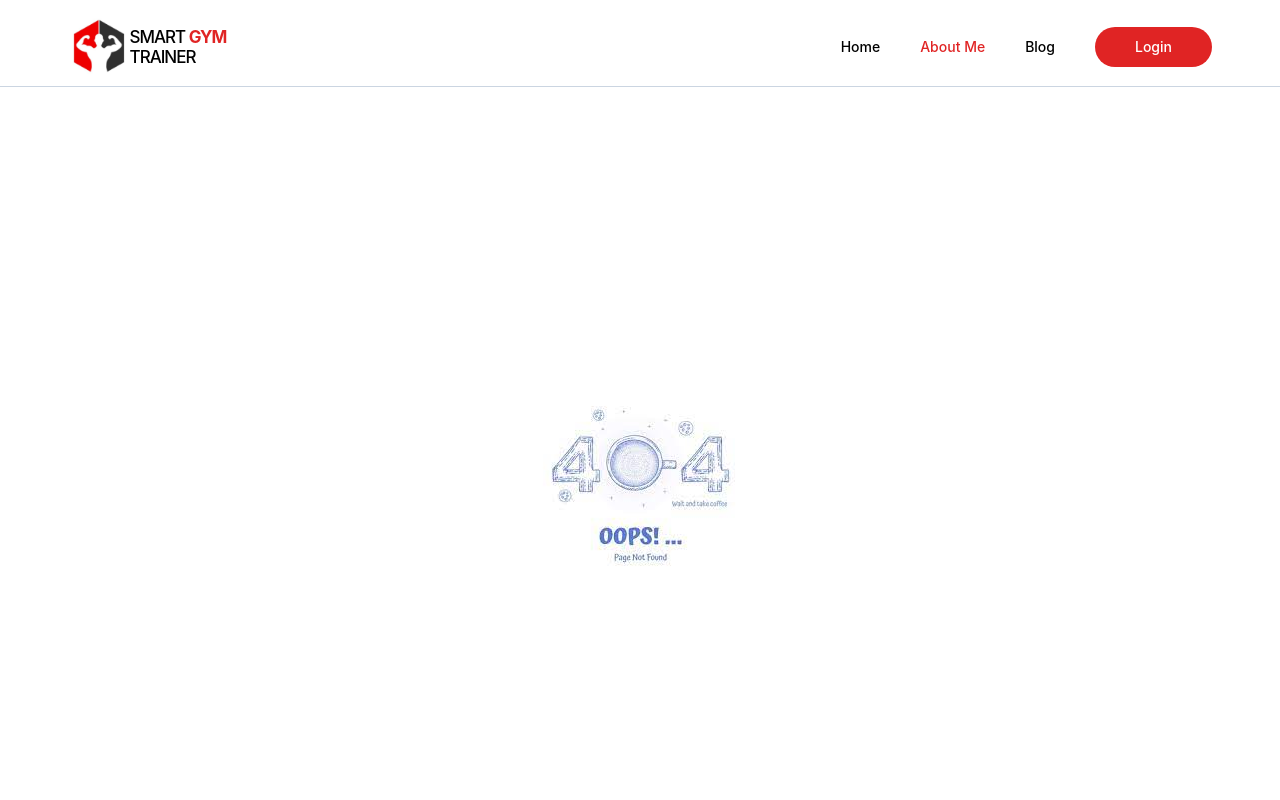
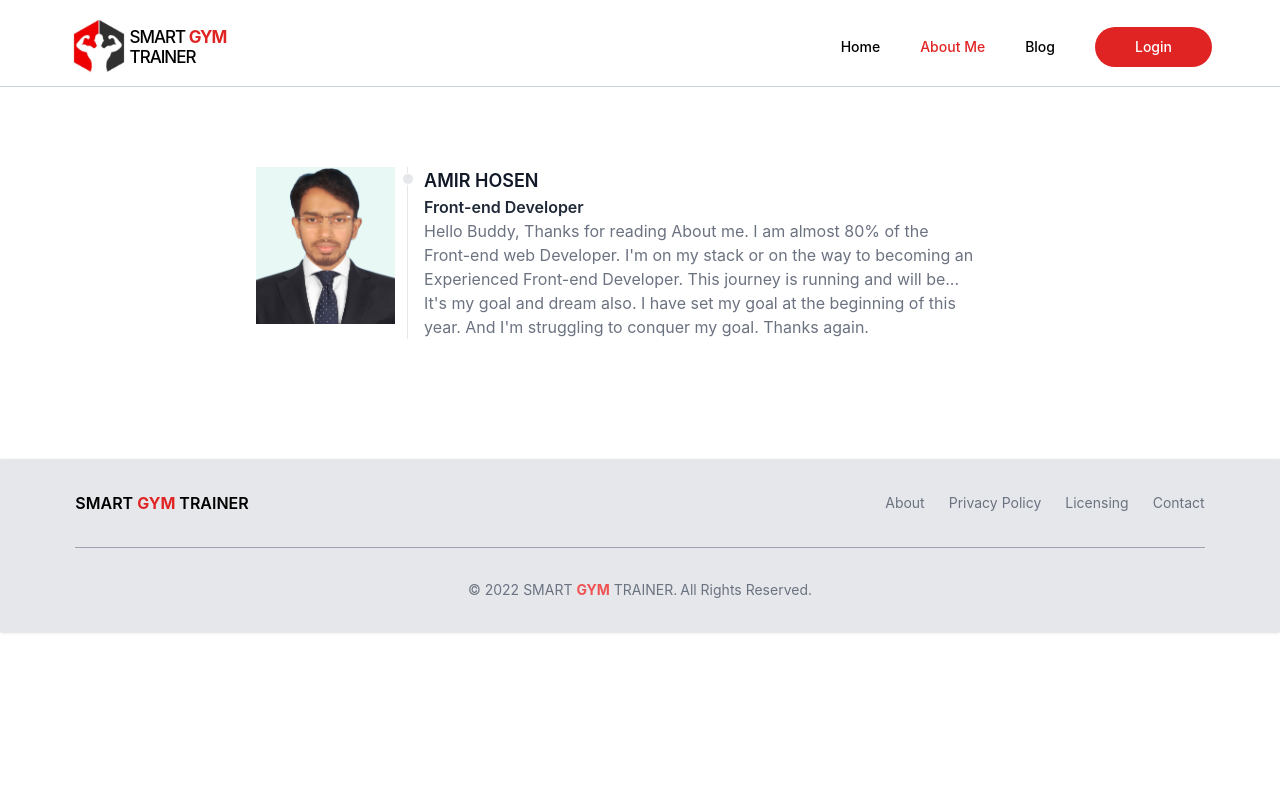
Before and after one commit to amiribnjaman/gym-trainer-service, a React (Create React App) app: page /about in a window 1280 px wide. Shown: the top 800 px of the page. Built offline with nearby package versions, Linux system fonts and the light colour scheme; no server answers.

Commit message:
About me component added

```diff
--- a/src/App.js
+++ b/src/App.js
@@ -8,6 +8,7 @@ import SignUp from './Pages/Auth/SignUp/SignUp';
 import Checkout from './Pages/Checkout/Checkout';
 import RequireAuth from './Pages/Auth/RequireAuth/RequireAuth';
 import NotFound from './Pages/Shared/NotFound/NotFound';
+import About from './Pages/About/About';
 
 function App() {
   return (
@@ -21,6 +22,7 @@ function App() {
             <Checkout />
           </RequireAuth>
         } />
+        <Route path='/about' element={<About />} />
         <Route path='/login' element={<Login />} />
         <Route path='/signup' element={<SignUp />} />
         <Route path='*' element={<NotFound />} />
--- /dev/null
+++ b/src/Pages/About/About.js
@@ -0,0 +1,29 @@
+import React from 'react';
+import AboutImg from '../../Assets/img/about.png';
+
+const About = () => {
+    return (
+        <div className='flex w-3/5 mx-auto my-20'>
+            <div className=''>
+                <img className='' src={AboutImg} alt="" />
+            </div>
+            <div className='ml-3'>
+                <div class="relative border-l border-gray-200 dark:border-gray-700">
+                    <div class="mb-10 ml-4 text-left">
+                        <div class="absolute w-3 h-3 bg-gray-200 rounded-full mt-1.5 -left-1.5 border border-white dark:border-gray-900 dark:bg-gray-700"></div>
+                        <h3 class="text-lg font-semibold text-gray-900 dark:text-white">AMIR HOSEN</h3>
+                        <h4 class="text-MD font-semibold text-gray-800 dark:text-white">Front-end Developer</h4>
+                        <p class="mb-4 text-base font-normal text-gray-500 dark:text-gray-400 w-11/12">
+                            Hello Buddy,
+                            Thanks for reading About me. I am almost 80% of the Front-end web Developer. I'm on my stack or on the way to becoming an Experienced Front-end Developer. This journey is running and will be...
+                            It's my goal and dream also. I have set my goal at the beginning of this year. And I'm struggling to conquer my goal.
+                            Thanks again.
+                        </p>
+                    </div>
+                </div>
+            </div>
+        </div>
+    );
+};
+
+export default About;
--- a/src/Pages/Shared/NavBar/NavBar.js
+++ b/src/Pages/Shared/NavBar/NavBar.js
@@ -1,4 +1,4 @@
-import React, { useState } from 'react';
+import React, { useEffect, useState } from 'react';
 import Logo from '../../../Assets/img/logo.png';
 import './NavBar.css';
 import { NavLink } from 'react-router-dom';
@@ -10,6 +10,7 @@ import auth from '../../../firebase.init';
 const NavBar = () => {
     const [showMenu, setShowMenu] = useState(false)
     const { user } = useFirebase()
+    const username = user?.displayName?.split(' ')[0]
 
     // Handle logout
     const handleLogout = () => {
@@ -46,14 +47,22 @@ const NavBar = () => {
                             <li>
                                 <CustomLink to='/blog'>Blog</CustomLink>
                             </li>
+                            {username ?
+                                <li>
+                                    <p className='text-green-500 font-bold text-[12px]'>{username}</p>
+                                </li>
+                                :
+                                ''
+                            }
+
                             {user ?
                                 <button onClick={handleLogout} className="block bg-blue-500 text-white rounded-full px-10 py-2.5 hover:bg-blue-600">Logout</button>
                                 :
                                 <li>
                                     <NavLink to="/login" type='button' className="block bg-red-600 text-white rounded-full px-10 py-2.5 hover:bg-red-700" aria-current="page">Login</NavLink>
-                    </li>}
-                </ul>
-        </div>
+                                </li>}
+                        </ul>
+                    </div>
                 </div >
             </nav >
         </div >
```
Also changed, not shown: firebase.json (added), src/Assets/img/about.png (added), 1 other file (tests, documents, lock files or other folders).
